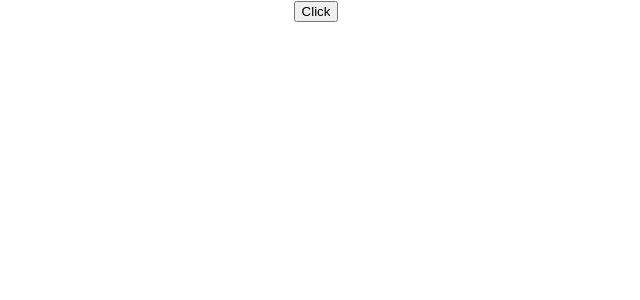
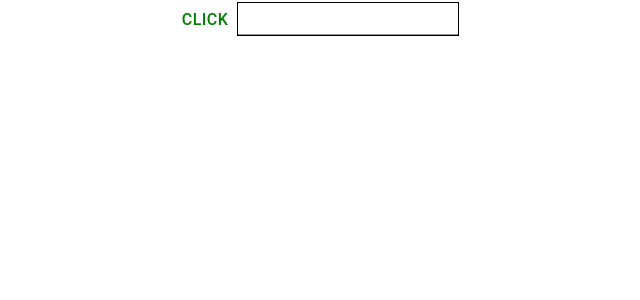
Before and after one commit to manvelpapoyan/react-template, a React (Create React App) app: page / in a window 1280 px wide. Shown: the top 300 px of the page, without its empty margins (324-964 px from the left). Built offline with nearby package versions, Linux system fonts and the light colour scheme.

Commit message:
create initial mui provider with settings

```diff
--- a/package.json
+++ b/package.json
@@ -3,6 +3,8 @@
   "version": "0.1.0",
   "private": true,
   "dependencies": {
+    "@emotion/react": "^11.10.6",
+    "@emotion/styled": "^11.10.6",
     "@mui/material": "^5.11.10",
     "@mui/styled-engine-sc": "^5.11.9",
     "@testing-library/jest-dom": "^5.16.5",
--- a/src/App.tsx
+++ b/src/App.tsx
@@ -1,10 +1,12 @@
-import Button from '@components/Button'
+import Button from '@components/common/Button'
+import Input from '@components/common/Input'
 import './App.css'
 
 function App() {
   return (
     <div className='App'>
       <Button />
+      <Input />
     </div>
   )
 }
--- a/src/components/Button/index.tsx
+++ /dev/null
@@ -1,5 +0,0 @@
-const Button = () => {
-  return <button>Click</button>
-}
-
-export default Button
--- a/src/components/Input/index.tsx
+++ /dev/null
@@ -1,5 +0,0 @@
-const Input = () => {
-  return <button>Click</button>
-}
-
-export default Input
--- /dev/null
+++ b/src/components/common/Button/index.tsx
@@ -0,0 +1,7 @@
+import StyledButton from './styled'
+
+const Button = () => {
+  return <StyledButton>Click</StyledButton>
+}
+
+export default Button
--- /dev/null
+++ b/src/components/common/Button/styled.ts
@@ -0,0 +1,6 @@
+import { styled } from '@mui/material/styles'
+import MuiButton from '@mui/material/Button'
+
+const Button = styled(MuiButton)(() => ({}))
+
+export default Button
--- /dev/null
+++ b/src/components/common/Input/index.tsx
@@ -0,0 +1,7 @@
+import StyledInput from './styled'
+
+const Input = () => {
+  return <StyledInput />
+}
+
+export default Input
--- /dev/null
+++ b/src/components/common/Input/styled.ts
@@ -0,0 +1,6 @@
+import { styled } from '@mui/material/styles'
+import Input from '@mui/material/Input'
+
+const StyledInput = styled(Input)(() => ({}))
+
+export default StyledInput
--- /dev/null
+++ b/src/theme/index.ts
@@ -0,0 +1,24 @@
+import { createTheme } from '@mui/material/styles'
+
+const theme = createTheme({
+  palette: {},
+  components: {
+    MuiButton: {
+      styleOverrides: {
+        root: {
+          color: 'green',
+          fontSize: '1rem'
+        }
+      }
+    },
+    MuiInput: {
+      styleOverrides: {
+        root: {
+          border: '1px solid #000'
+        }
+      }
+    }
+  }
+})
+
+export default theme
```
Also changed, not shown: src/index.tsx (+7 -3 lines), src/theme/styled.d.ts (added, +23 -0 lines), .eslintrc.js, 1 other file (tests, documents, lock files or other folders).
